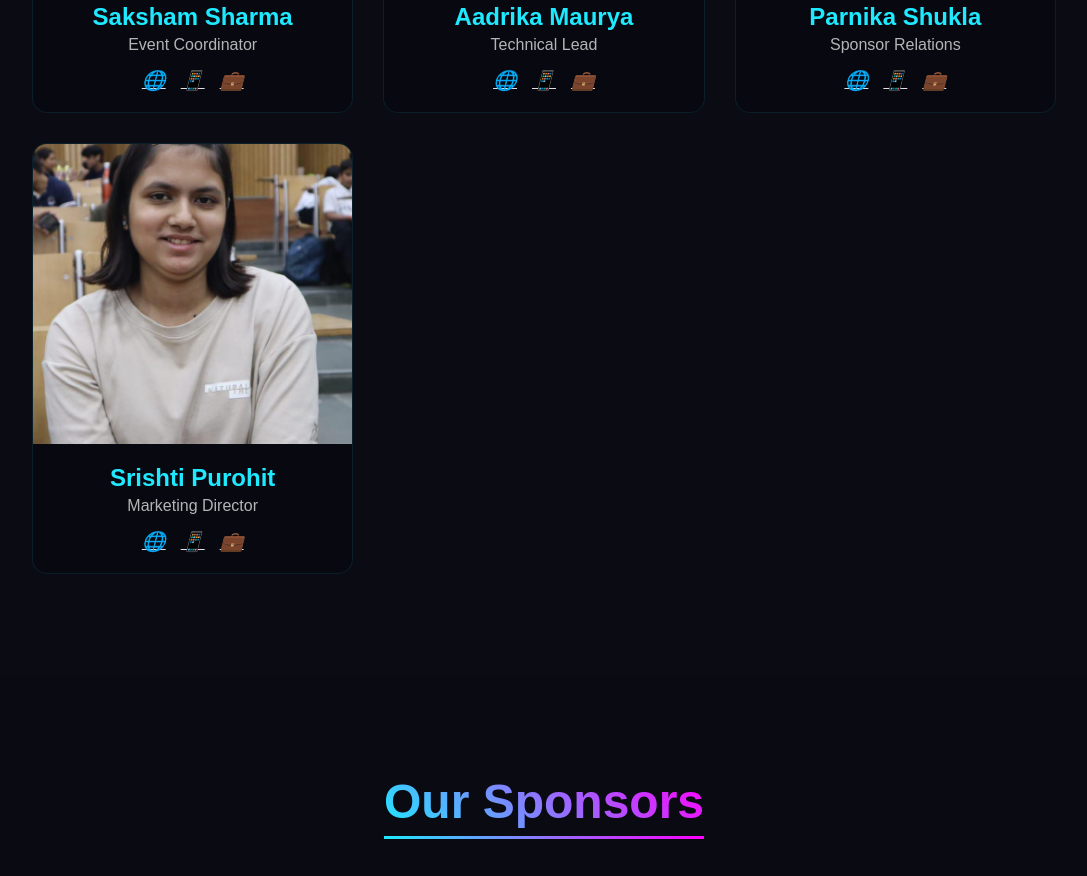
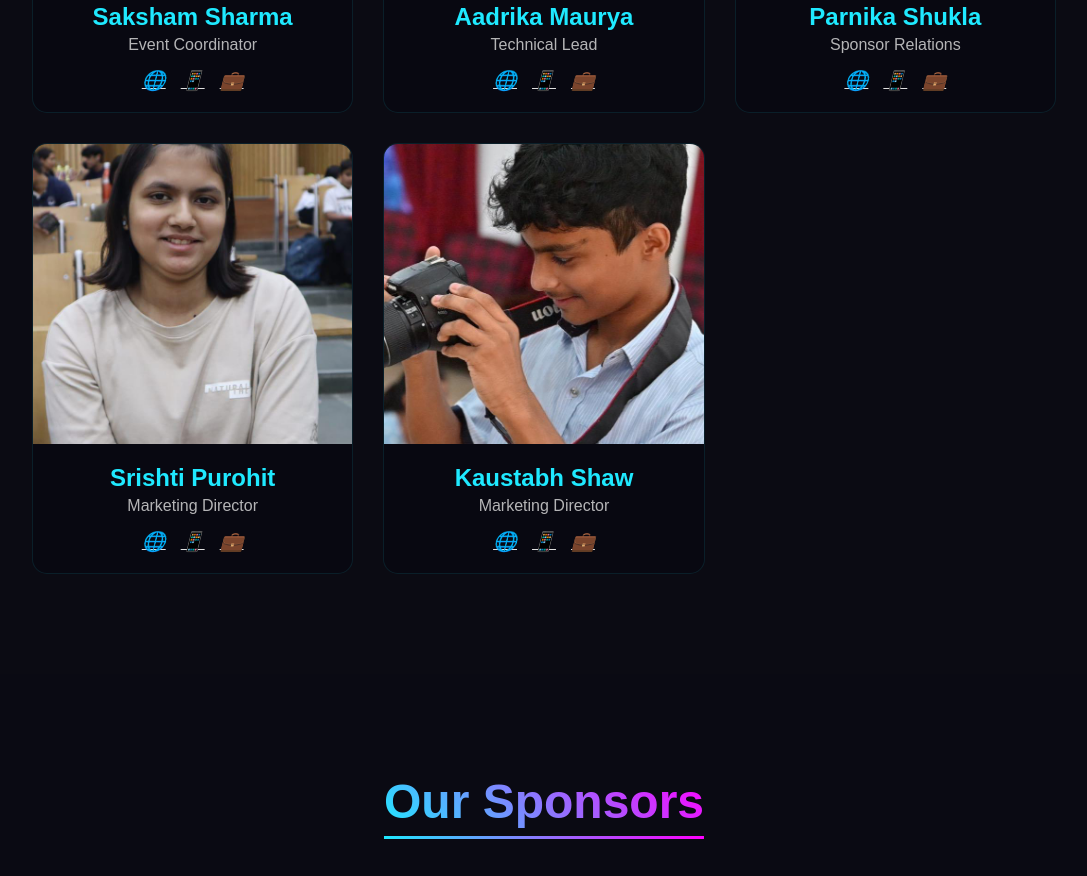
Before and after one commit to yashclouded/Scrapyard_Lucknow, a plain HTML site: page Index.html in a window 1280 px wide. Shown: the part 2274-3150 px from the top of the page, without its empty margins (96-1183 px from the left). Drawn offline with Linux system fonts and the light colour scheme.

Commit message:
Image6 update

```diff
--- a/Index.html
+++ b/Index.html
@@ -123,6 +123,22 @@
                         <a href="#"><i>💼</i></a>
                     </div>
                 </div>
+
+            </div>
+            <div class="team-member">
+                <div class="member-image">
+                    <img src="/resources/image6.png" alt="Team Member">
+                </div>
+                <div class="member-info">
+                    <h3>Kaustabh Shaw</h3>
+                    <p>Marketing Director</p>
+                    <div class="social-links">
+                        <a href="#"><i>🌐</i></a>
+                        <a href="#"><i>📱</i></a>
+                        <a href="#"><i>💼</i></a>
+                    </div>
+                </div>
+
             </div>
         </div>
     </section>
```
Also changed, not shown: resources/image6.png (added).
